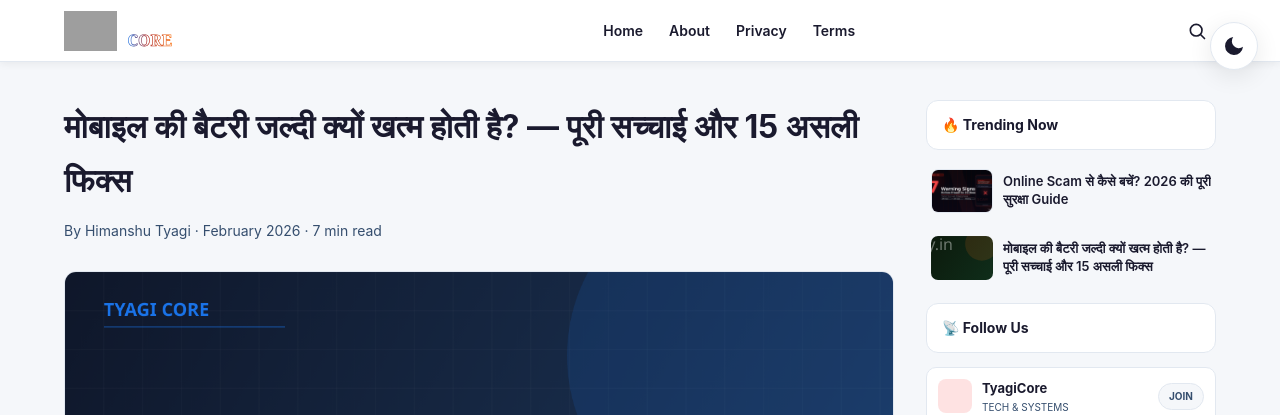
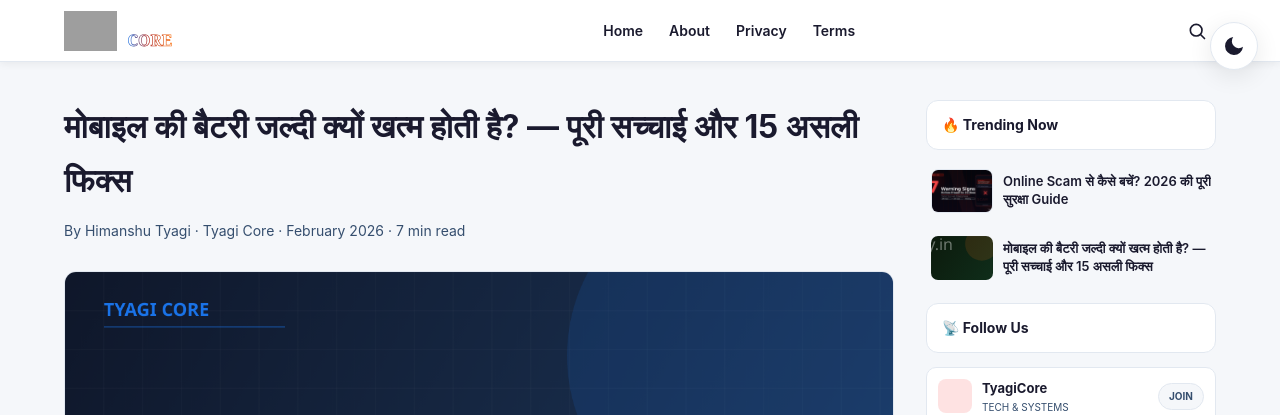
Before and after one commit to HimanshuTyagiJi/TyagiCore, a Jekyll site: the page built from battery-drain-phone-hindi.html, in a window 1280 px wide and 900 px high. Shown: the top 415 px of the window. Built offline with Jekyll 4.4.1, drawn with Linux system fonts in a browser that asks for light colours; comment, search, counter and statistics services are not loaded; grey boxes are pictures that could not be loaded.

Commit message:
Update default.html

```diff
--- a/_layouts/default.html
+++ b/_layouts/default.html
@@ -150,7 +150,7 @@
       <h1 class="post-title" style="margin-bottom:10px;">{{ page.title }}</h1>
 
       <p style="color:var(--text-muted);font-size:14px;margin-bottom:28px;">
-        By {{ page.author · Tyagi Core · | default: "Himanshu Tyagi" }} ·
+        By {{ page.author | default: "Himanshu Tyagi" }} · Tyagi Core ·
         {{ page.date | date: "%B %Y" }} ·
         <span class="read-time"><i class="far fa-clock"></i> {{ read_time }}</span>
       </p>
```
